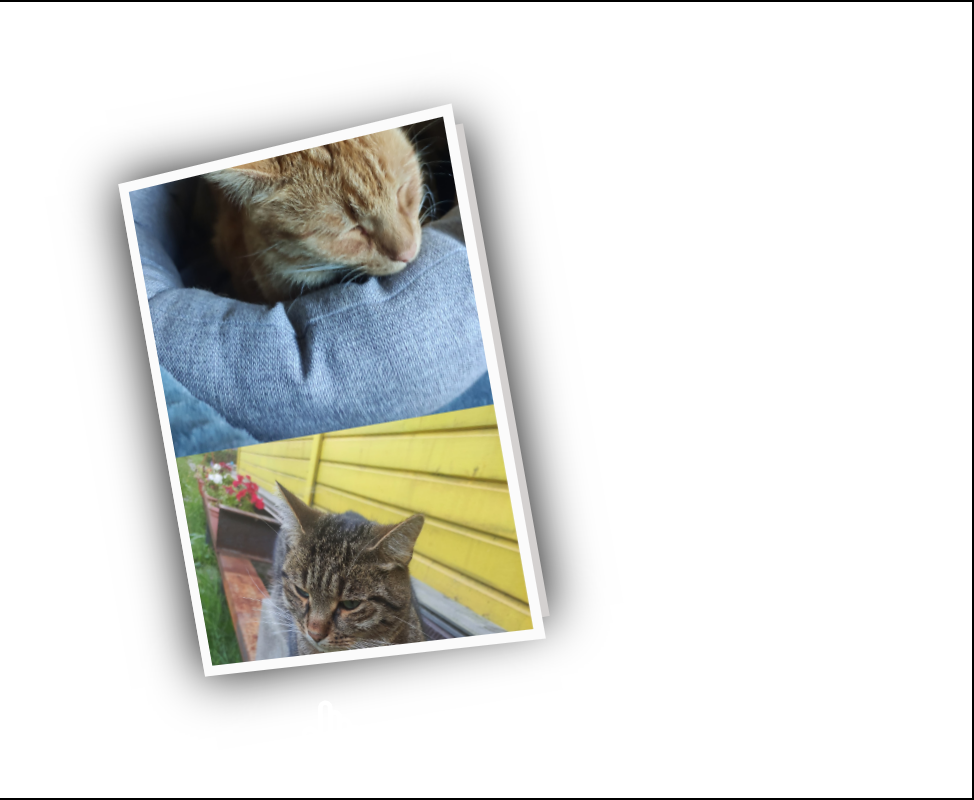
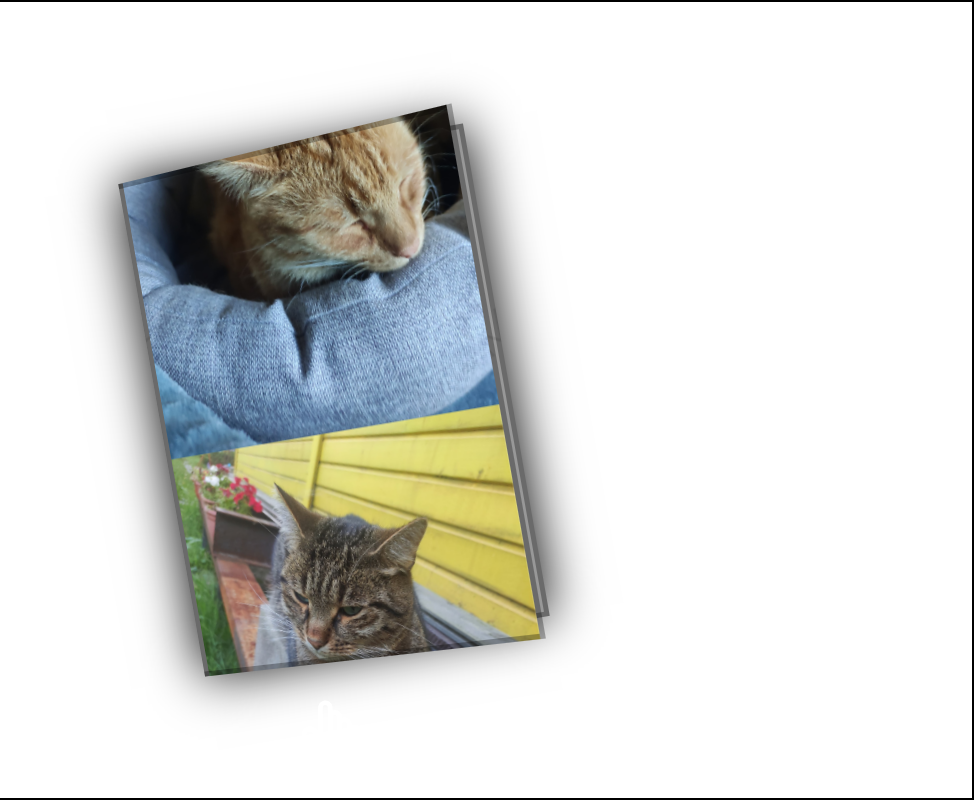
Before and after one commit to Trogovitsky/TISHA, a plain HTML site: page index.html in a window 1280 px wide. Shown: the full height of the page, 306-1280 px from the left. Drawn offline with nearby package versions, Linux system fonts and the light colour scheme.

Commit message:
Add files via upload

```diff
--- a/css/main.css
+++ b/css/main.css
@@ -162,8 +162,8 @@ body {
 }
 
 .cart-page-outside {
-  border: 10px solid #fbfbfb;
-  background: #c72320 url("../img/front-bg.jpg") no-repeat center;
+  border: 5px solid #0000004d;
+  background: #00000000 url("../img/front-bg.jpg") no-repeat center;
   background-size: cover;
   width: 100%;
   height: 100%;
@@ -171,15 +171,15 @@ body {
 
 @media (max-width: 767px) {
   .cart-page-outside {
-    border: 5px solid #fbfbfb;
+    border: 5px solid #fbfbfb66;
   }
 }
 
 .cart-page-inside,
 .cart-page-bottom {
-  background-color: #d4d1d0;
+  background-color: #00000067;
   background-image: url("../img/pattern.png");
-  border: 20px solid #d4d1d0;
+  border: 5px solid #0000004d;
   display: -webkit-box;
   display: -moz-box;
   display: box;
@@ -207,12 +207,12 @@ body {
 }
 .card-page__title{
   font-size: 20px;
-  color: #ff0000;
+  color: #ffffff8f;
 }
 @media (max-width: 767px) {
   .cart-page-inside,
   .cart-page-bottom {
-    border: 10px solid #d4d1d0;
+    border: 10px solid #d4d1d000;
   }
 }
 
@@ -381,3 +381,7 @@ img {
   width: 40%;
   height: 30%;
 }
+
+p {
+  color: #ffffffca;
+}
--- a/index.html
+++ b/index.html
@@ -31,14 +31,17 @@
       <div class="card-page cart-page-outside"></div>
       <div class="card-page cart-page-inside">
         <span class="merry-christmas">
+          <audio controls src="/media/Snoop_Dogg_Dr_Dre_-_Still_DRE_47964903.mp3"></audio>
           <img src="img/newyear.png" alt="">
         </span>
       </div>
     </div>
     <div class="card-page cart-page-bottom">
       <img class="ava" src="img/ava.jpg">
-      <h3 class="card-page__title">Приглашение на др</h3>
+      <h2 class="card-page__title">Поздравляю тебя с днём рождения!</h2>
+      <h3 class="card-page__title">Ты настоящий профессионал своего дела.</h3>
       <div class="card-page__text">
+        <p>Желаю тебе интересных проектов, вдохновения и развития. Пусть каждый написанный тобой код будет чистым и красивым, а результаты твоей работы приносят радость и удовлетворение.</p>
       </div>
     </div>
   </div>
```
Also changed, not shown: 1 other file.
